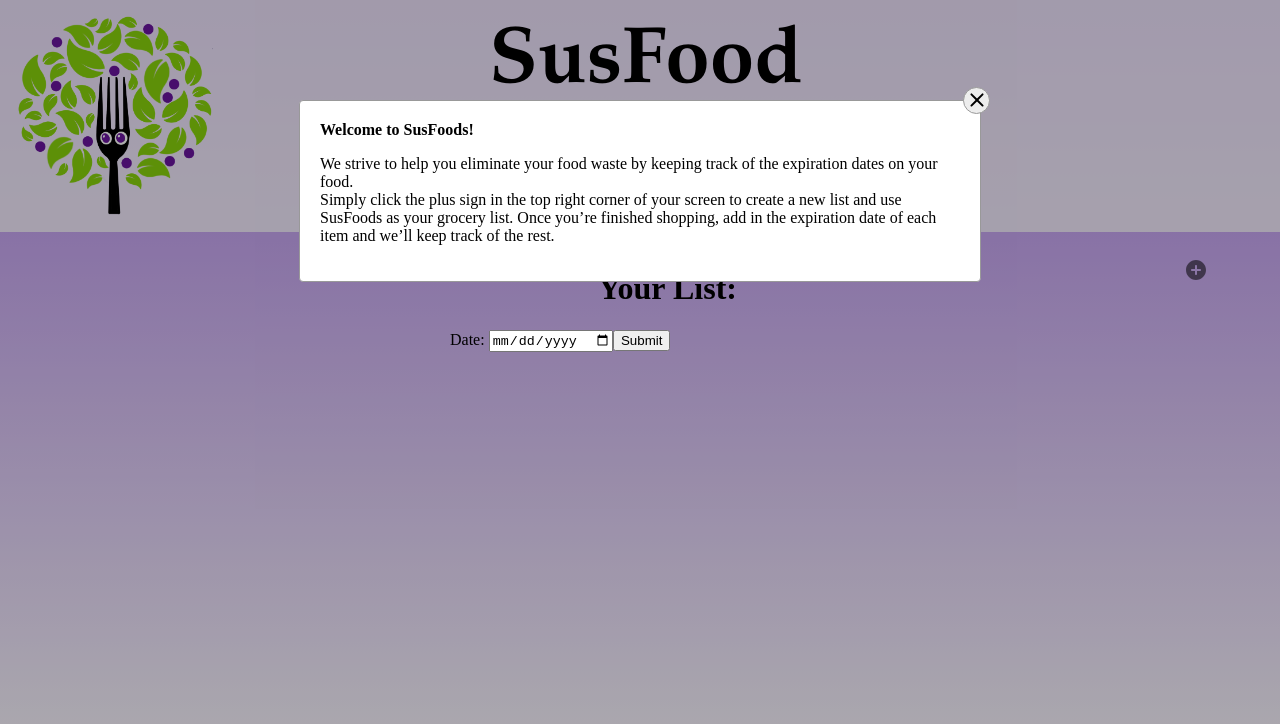
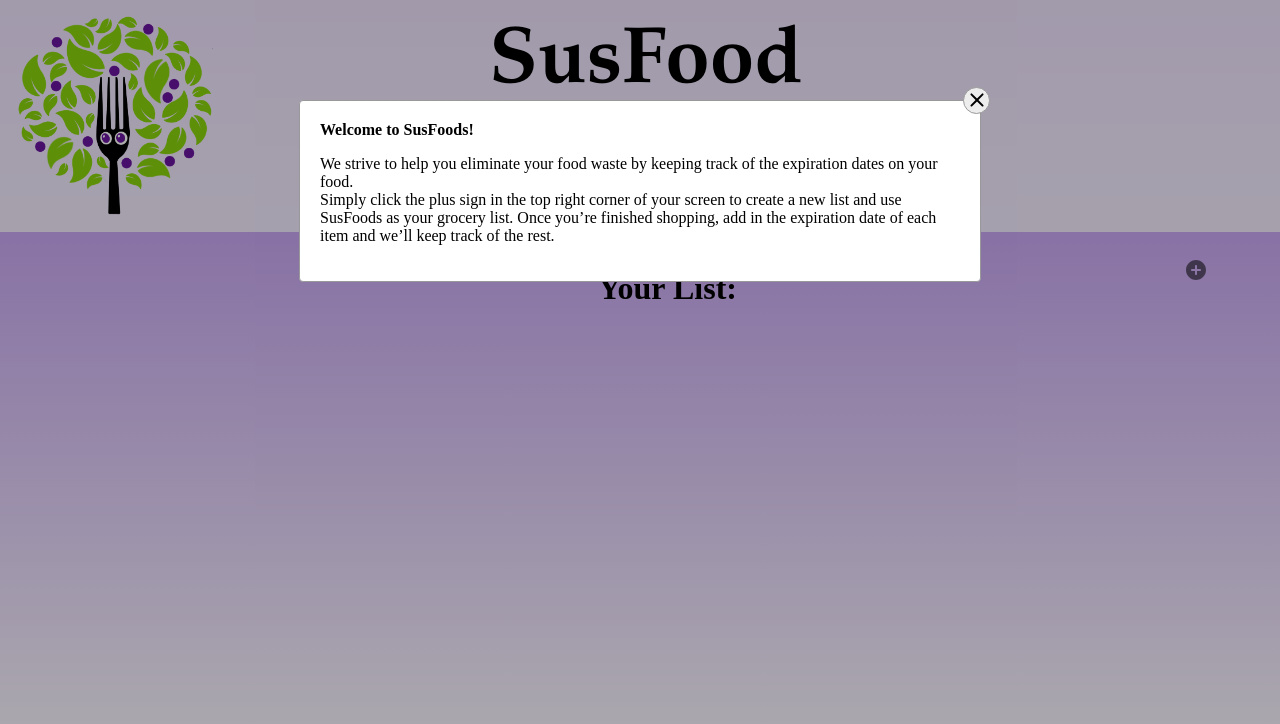
Before and after one commit to Ayon-Bhowmick/HackHolyoke, a React (Create React App) app in the folder sustainability/: page / in a window 1280 px wide. Shown: the top 724 px of the page. Built offline with nearby package versions, Linux system fonts and the light colour scheme.

Commit message:
delete form on main page

```diff
--- a/sustainability/src/components/MainList/MainList.jsx
+++ b/sustainability/src/components/MainList/MainList.jsx
@@ -100,12 +100,6 @@ const MainList = () => {
 
             <h4>Your List:</h4>
 
-            <form id = "datePicker">
-                <label for="dt">Date: </label>
-                <input name="dt" type="date" />
-                <input type="submit" />
-            </form>
-
             <div>
                 {list.map((x) => {
                     return (
```
